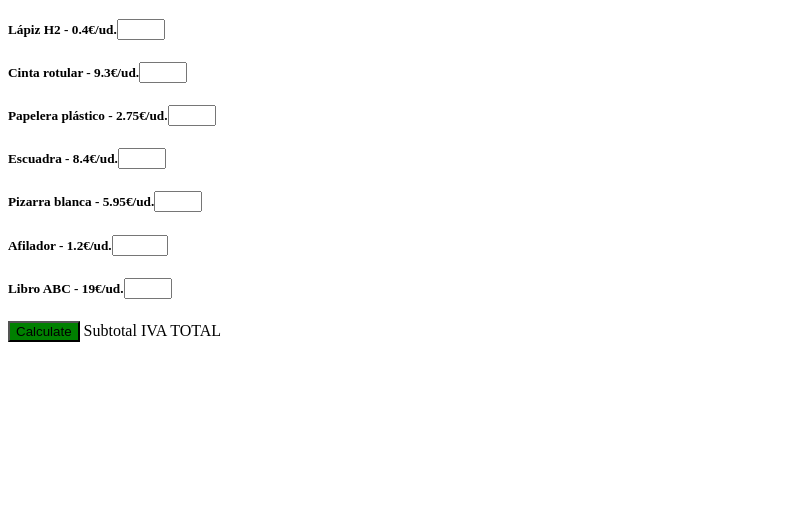
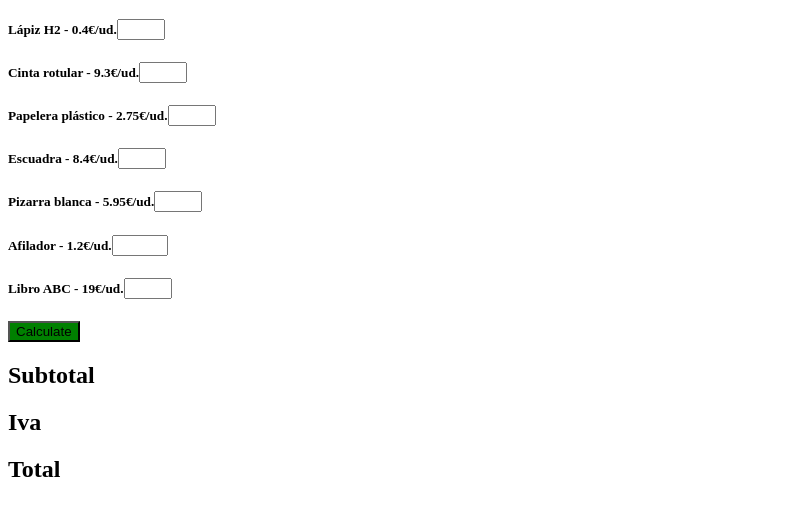
Before and after one commit to elionavarroh/Laboratory-6-module-Algorithms, a plain HTML site: page index.html in a window 1280 px wide. Shown: the part 105-620 px from the top of the page, without its empty margins (0-796 px from the left). Drawn offline with Linux system fonts and the light colour scheme.

Commit message:
modified the structure of the h2

```diff
--- a/index.html
+++ b/index.html
@@ -12,13 +12,12 @@
             <h1>Shopping Cart</h1>
     </header>
     <main>
-        <div id="product-list-container">
-        </div>
+        <div id="product-list-container"></div>
         <button type="button" id="calculate">Calculate</button>
 
-        <span for="subtotal">Subtotal</span>
-        <span for="subtotal">IVA</span>
-        <span for="subtotal">TOTAL</span>
+        <h2 id="subtotal"></h2>
+        <h2 id="iva"></h2>
+        <h2 id="total"></h2>
     </main>
     <script src="app.js"></script>
 </body>
```
